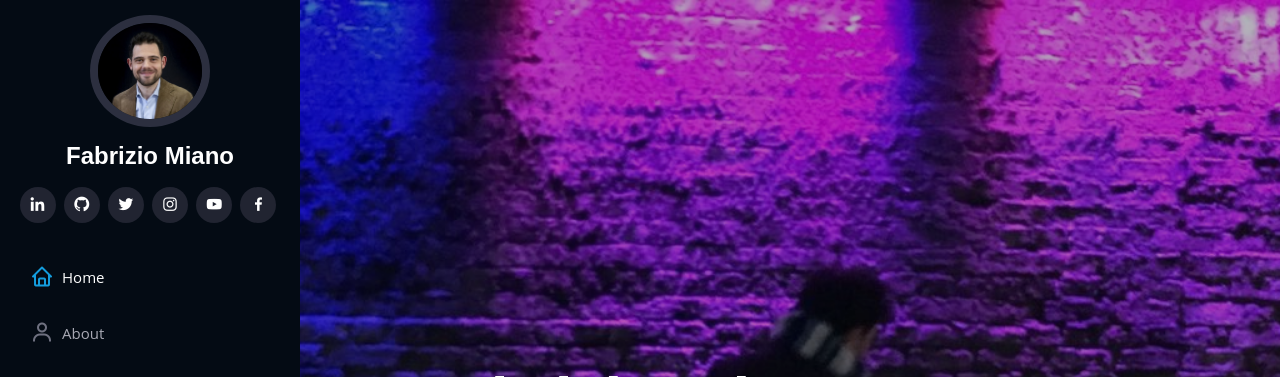
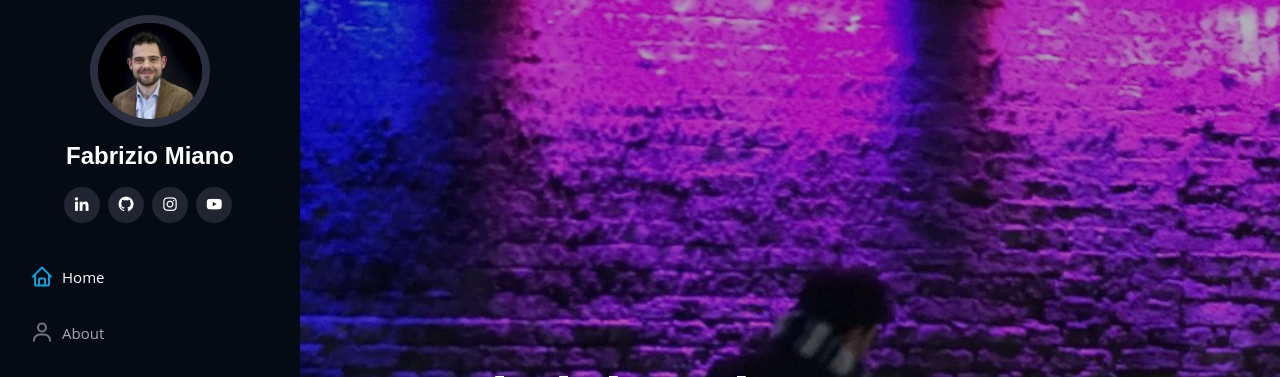
Before and after one commit to fabriziomiano/fabriziomiano.github.io, a Jekyll site: the page built from index.html, in a window 1280 px wide. Shown: the top 377 px of the page. Built offline with Jekyll 4.4.1, drawn with Linux system fonts in a browser that asks for light colours; nearby versions of some CDN libraries; comment, search, counter and statistics services are not loaded.

Commit message:
update social

```diff
--- a/_includes/nav.html
+++ b/_includes/nav.html
@@ -19,17 +19,11 @@
         <a href="https://github.com/fabriziomiano" target="_blank" class="github"
           ><i class="bx bxl-github"></i
         ></a>
-        <a href="https://twitter.com/burbunzillo" target="_blank" class="twitter"
-          ><i class="bx bxl-twitter"></i
-        ></a>
         <a href="https://www.instagram.com/fabriziomiano/" target="_blank" class="instagram"
           ><i class="bx bxl-instagram"></i
         ></a>
         <a href="https://www.youtube.com/channel/frodogenico" target="_blank" class="youtube"
           ><i class="bx bxl-youtube"></i
-        ></a>
-        <a href="https://www.facebook.com/fabrizio.miano" target="_blank" class="facebook"
-          ><i class="bx bxl-facebook"></i
         ></a>
       </div>
     </div>
```
